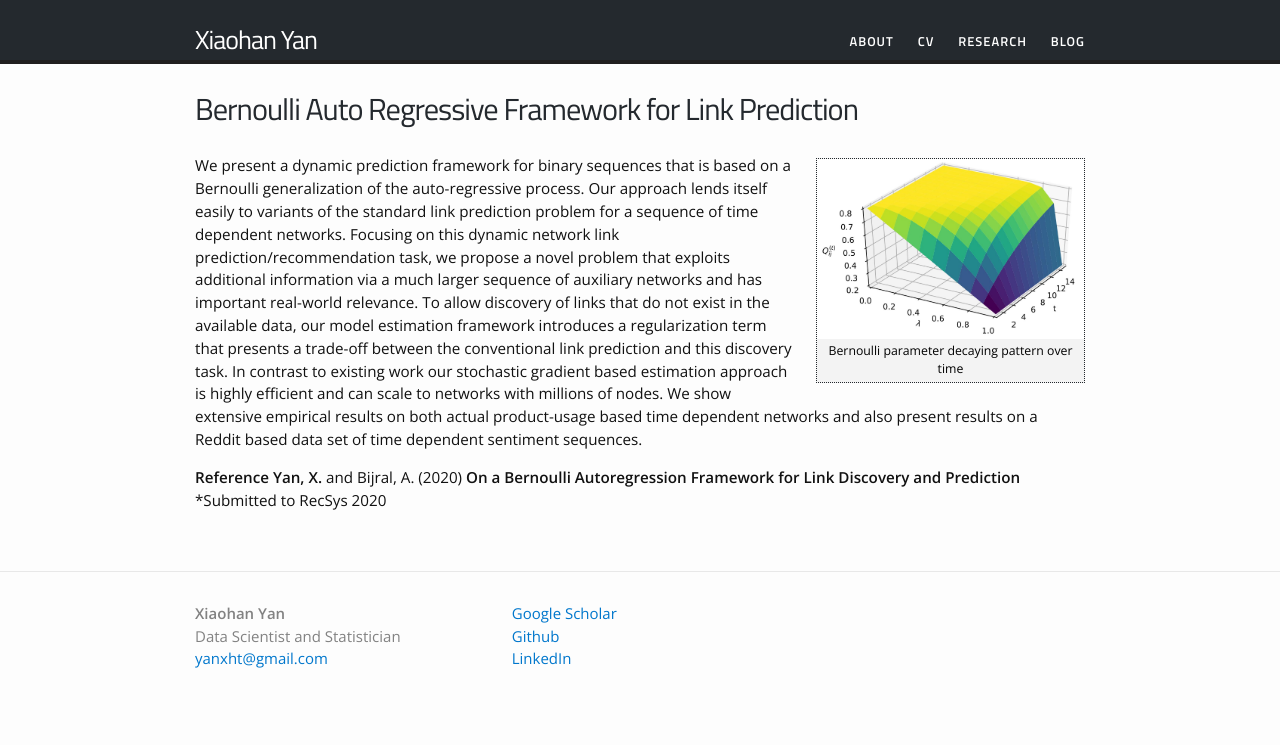
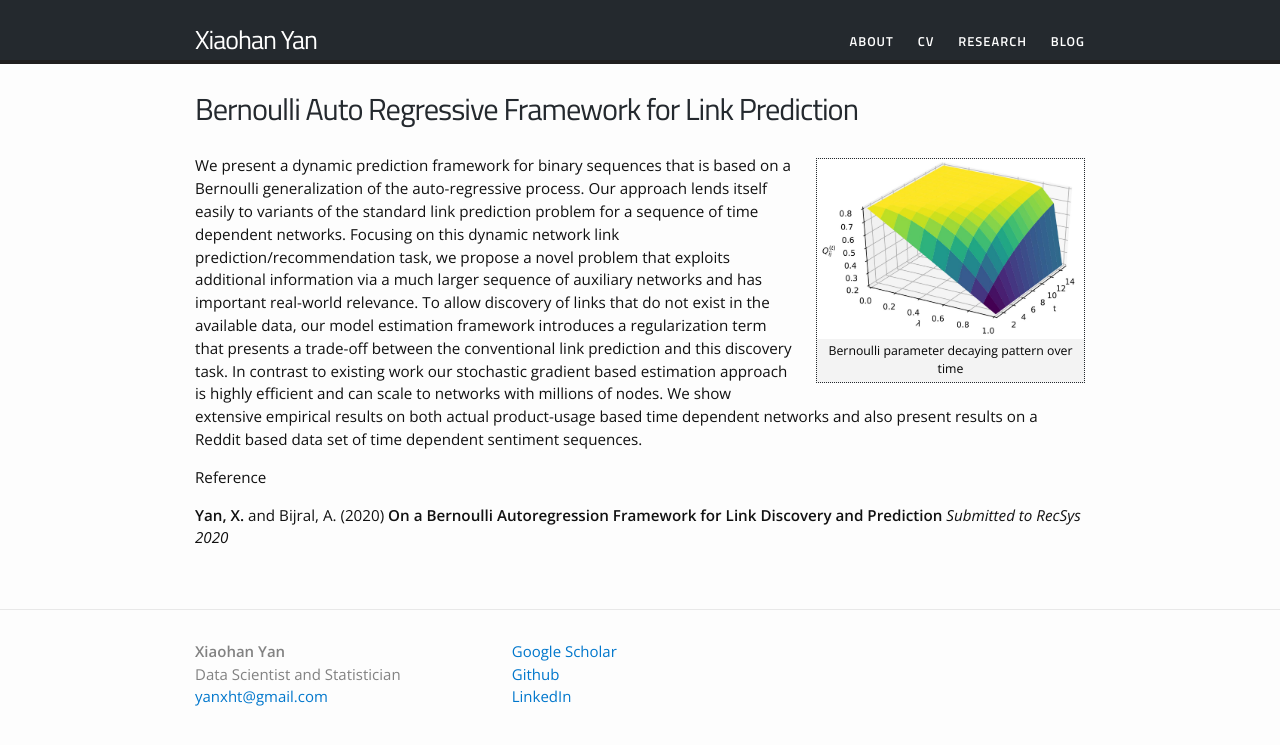
Before and after one commit to yanxht/yanxht.github.io, a Jekyll site: the page built from research/bar.md, in a window 1280 px wide. Shown: the top 745 px of the page. Built offline with Jekyll 4.4.1, drawn with Linux system fonts in a browser that asks for light colours.

Commit message:
Update BAR page

```diff
--- a/research/bar.md
+++ b/research/bar.md
@@ -8,5 +8,6 @@ permalink: /research/bar/
 
 We present a dynamic prediction framework for binary sequences that is based on a Bernoulli generalization of the auto-regressive process. Our approach lends itself easily to variants of the standard link prediction problem for a sequence of time dependent networks. Focusing on this dynamic network link prediction/recommendation task, we propose a novel problem that exploits additional information via a much larger sequence of auxiliary networks and has important real-world relevance. To allow discovery of links that do not exist in the available data, our model estimation framework introduces a regularization term that presents a trade-off between the conventional link prediction and this discovery task. In contrast to existing work our stochastic gradient based estimation approach is highly efficient and can scale to networks with millions of nodes. We show extensive empirical results on both actual product-usage based time dependent networks and also present results on a Reddit based data set of time dependent sentiment sequences.
 
-**Reference**
-**Yan, X.** and Bijral, A. (2020) **On a Bernoulli Autoregression Framework for Link Discovery and Prediction** *Submitted to RecSys 2020
+Reference
+
+**Yan, X.** and Bijral, A. (2020) **On a Bernoulli Autoregression Framework for Link Discovery and Prediction** *Submitted to RecSys 2020*
```
